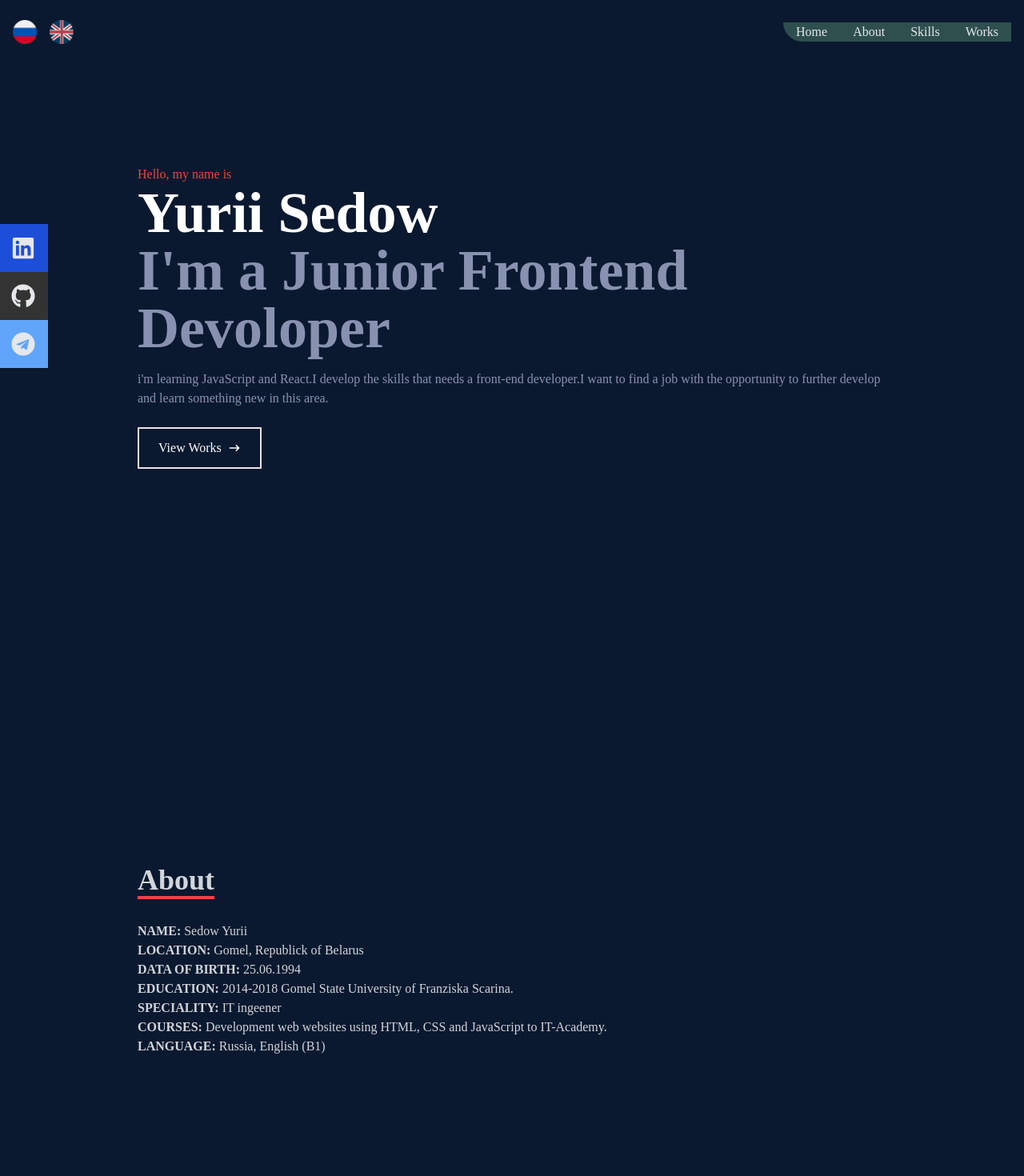
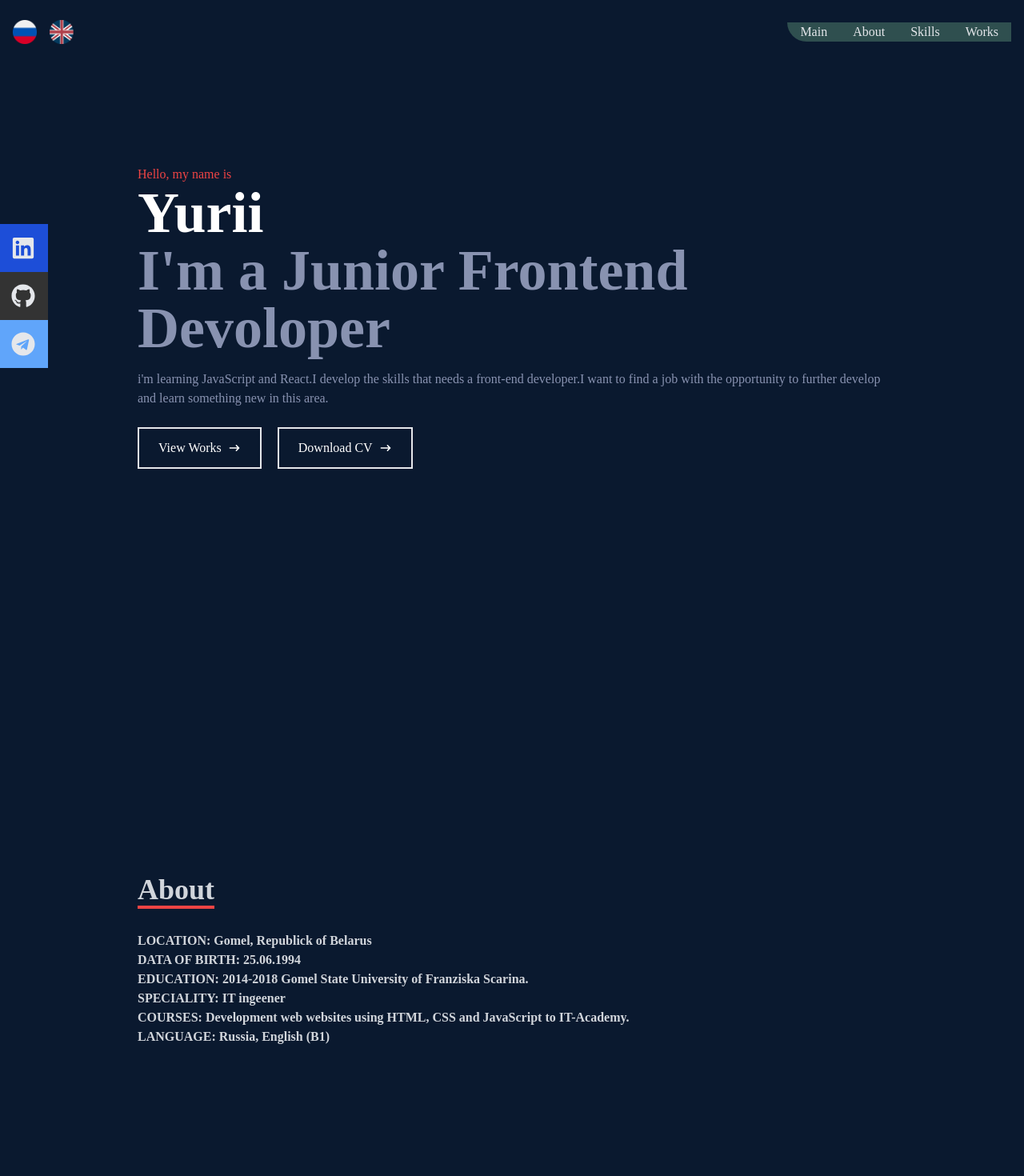
Before and after one commit to Avngrss/my-portfolio, a React (Create React App) app: page / in a window 1280 px wide. Shown: the top 1470 px of the page at 80% size. Built offline with nearby package versions, Linux system fonts and the light colour scheme.

Commit message:
finish portfolio

```diff
--- a/package.json
+++ b/package.json
@@ -6,8 +6,11 @@
     "@testing-library/jest-dom": "^5.16.5",
     "@testing-library/react": "^13.4.0",
     "@testing-library/user-event": "^13.5.0",
+    "i18next-browser-languagedetector": "^7.0.2",
+    "i18next-http-backend": "^2.2.1",
     "react": "^18.2.0",
     "react-dom": "^18.2.0",
+    "react-i18next": "^12.3.1",
     "react-icons": "^4.9.0",
     "react-scripts": "5.0.1",
     "react-scroll": "^1.8.9",
--- /dev/null
+++ b/public/locales/en/translation.json
@@ -0,0 +1,22 @@
+{
+  "Home": "Main",
+  "About": "About",
+  "Skills": "Skills",
+  "Works": "Works",
+  "text": "Hello, my name is",
+  "name": "Yurii",
+  "junior": "I'm a Junior Frontend Devoloper",
+  "info": "i'm learning JavaScript and React.I develop the skills that needs a front-end developer.I want to find a job with the opportunity to further develop and learn something new in this area.",
+  "work-btn": "View Works",
+  "download": "Download CV",
+  "location": "LOCATION: Gomel, Republick of Belarus",
+  "birth": "DATA OF BIRTH: 25.06.1994",
+  "education": "EDUCATION: 2014-2018 Gomel State University of Franziska Scarina.",
+  "speciality": "SPECIALITY: IT ingeener",
+  "courses": "COURSES: Development web websites using HTML, CSS and JavaScript to IT-Academy.",
+  "language": "LANGUAGE: Russia, English (B1)",
+  "list": "//Here is a list of technologies I have worked with",
+  "infoworks": "//I invite you to see my work",
+  "demo": "Demo",
+  "code": "Code"
+}
--- a/src/App.js
+++ b/src/App.js
@@ -1,17 +1,23 @@
+import { useTranslation } from "react-i18next";
 import About from "./components/About";
 import Home from "./components/Home";
 import Navbar from "./components/Navbar";
 import Skills from "./components/Skills";
 import Works from "./components/Works";
+import "./I18n";
 
 function App() {
+  const { t, i18n } = useTranslation();
+  const changelanguage = (language) => {
+    i18n.changeLanguage(language);
+  };
   return (
     <div>
-      <Navbar />
-      <Home />
-      <About />
-      <Skills />
-      <Works />
+      <Navbar changelanguage={changelanguage} t={t} />
+      <Home t={t} />
+      <About t={t} />
+      <Skills t={t} />
+      <Works t={t} />
     </div>
   );
 }
--- /dev/null
+++ b/src/I18n.jsx
@@ -0,0 +1,21 @@
+import I18n from "i18next";
+import Backend from "i18next-http-backend";
+import LanguageDetector from "i18next-browser-languagedetector";
+import { initReactI18next } from "react-i18next";
+
+I18n.use(Backend)
+  .use(LanguageDetector)
+  .use(initReactI18next)
+  .init({
+    fallbackLng: "en",
+    debug: true,
+    detection: {
+      order: ["queryString", "cookie"],
+      cashe: ["cookie"],
+    },
+    Interpolation: {
+      escapeValue: false,
+    },
+  });
+
+export default I18n;
--- a/src/components/About.jsx
+++ b/src/components/About.jsx
@@ -1,34 +1,31 @@
 import React from "react";
 
-function About() {
+function About({ t }) {
   return (
     <div name="about" className="w-full h-screen bg-[#0a192f] text-gray-300">
       <div className="flex flex-col justify-center items-center w-full h-full">
         <div className="max-w-[1000px] w-full px-4">
           <div className="pb-8 pl-4">
-            <p className="text-4xl font-bold inline border-b-4 border-red-500">About</p>
+            <p className="text-4xl font-bold inline border-b-4 border-red-500">{t("About")}</p>
           </div>
           <div>
             <p className="ml-4">
-              <span className="font-bold">NAME:</span> Sedow Yurii
+              <span className="font-bold">{t("location")}</span>
             </p>
             <p className="ml-4">
-              <span className="font-bold">LOCATION:</span> Gomel, Republick of Belarus
+              <span className="font-bold">{t("birth")}</span>
             </p>
             <p className="ml-4">
-              <span className="font-bold">DATA OF BIRTH:</span> 25.06.1994
+              <span className="font-bold">{t("education")}</span>
             </p>
             <p className="ml-4">
-              <span className="font-bold">EDUCATION:</span> 2014-2018 Gomel State University of Franziska Scarina.
+              <span className="font-bold">{t("speciality")}</span>
             </p>
             <p className="ml-4">
-              <span className="font-bold">SPECIALITY:</span> IT ingeener
+              <span className="font-bold">{t("courses")}</span>
             </p>
             <p className="ml-4">
-              <span className="font-bold">COURSES:</span> Development web websites using HTML, CSS and JavaScript to IT-Academy.
-            </p>
-            <p className="ml-4">
-              <span className="font-bold">LANGUAGE:</span> Russia, English (B1)
+              <span className="font-bold">{t("language")}</span>
             </p>
           </div>
         </div>
--- a/src/components/Home.jsx
+++ b/src/components/Home.jsx
@@ -1,24 +1,33 @@
 import React from "react";
 import { HiArrowNarrowRight } from "react-icons/hi";
 import { Link } from "react-scroll";
+import cv from "../assets/CV.pdf";
 
-const Home = () => {
+const Home = ({ t }) => {
   return (
     <div name="home" className="w-full h-screen bg-[#0a192f]">
       <div className="max-w-[1000px] mx-auto px-8 flex flex-col justify-center h-full">
-        <p className="text-red-500">Hello, my name is</p>
-        <h1 className="text-4xl sm:text-7xl font-bold text-[#fff]">Yurii Sedow</h1>
-        <h2 className="text-4xl sm:text-7xl font-bold text-[#8892b0]">I'm a Junior Frontend Devoloper</h2>
-        <p className="text-[#8892b0] py-4 max-w-[1700px]">i'm learning JavaScript and React.I develop the skills that needs a front-end developer.I want to find a job with the opportunity to further develop and learn something new in this area.</p>
-        <div>
+        <p className="text-red-500">{t("text")}</p>
+        <h1 className="text-4xl sm:text-7xl font-bold text-[#fff]">{t("name")}</h1>
+        <h2 className="text-4xl sm:text-7xl font-bold text-[#8892b0]">{t("junior")}</h2>
+        <p className="text-[#8892b0] py-4 max-w-[1700px]">{t("info")}</p>
+        <div className="flex gap-5 sm:flex-wrap">
           <Link to="works" smooth={true} duration={500}>
             <button className="text-white border-2 px-6 py-3 my-2 flex items-center hover:bg-red-500 hover:border-red-500">
-              View Works
+              {t("work-btn")}
               <span className="group-hover:rotate-90 duration-300">
                 <HiArrowNarrowRight className="ml-2" />
               </span>
             </button>
           </Link>
+          <a href={cv} download="cv">
+            <button className="text-white border-2 px-6 py-3 my-2 flex items-center hover:bg-red-500 hover:border-red-500">
+              {t("download")}
+              <span className="group-hover:rotate-90 duration-300">
+                <HiArrowNarrowRight className="ml-2" />
+              </span>
+            </button>
+          </a>
         </div>
       </div>
     </div>
--- a/src/components/Navbar.jsx
+++ b/src/components/Navbar.jsx
@@ -4,35 +4,35 @@ import { FaBars, FaTimes, FaLinkedin, FaGithub, FaTelegram } from "react-icons/f
 import flagrussia from "../assets/flagrussia.png";
 import flagengland from "../assets/flagvelikobritanii.png";
 
-const Navbar = () => {
+const Navbar = ({ changelanguage, t }) => {
   const [openMenu, setOpenMenu] = React.useState(false);
   const ShowMenu = () => setOpenMenu(!openMenu);
   return (
     <div className="fixed w-full h-[80px] flex justify-between items-center px-4 bg-[#0a192f] text-gray-200">
       <div className="flex items-center justify-between gap-4">
-        <img height="30px" width="30px" src={flagrussia} alt="flagrussia" />
-        <img height="30px" width="30px" src={flagengland} alt="flagengland" />
+        <img className="cursor-pointer hover:scale-150 duration-500" onClick={() => changelanguage("ru")} height="30px" width="30px" src={flagrussia} alt="flagrussia" />
+        <img className="cursor-pointer hover:scale-150 duration-500" onClick={() => changelanguage("en")} height="30px" width="30px" src={flagengland} alt="flagengland" />
       </div>
       <div className="hidden md:flex rounded-bl-full bg-[#2F4F4F]">
         <ul className="hidden md:flex">
           <li className="hover:text-red-500">
             <Link to="home" smooth={true} duration={500}>
-              Home
+              {t("Home")}
             </Link>
           </li>
           <li className="hover:text-red-500">
             <Link to="about" smooth={true} duration={500}>
-              About
+              {t("About")}
             </Link>
           </li>
           <li className="hover:text-red-500">
             <Link to="skills" smooth={true} duration={500}>
-              Skills
+              {t("Skills")}
             </Link>
           </li>
           <li className="hover:text-red-500">
             <Link to="works" smooth={true} duration={500}>
-              Works
+              {t("Works")}
             </Link>
           </li>
         </ul>
@@ -45,22 +45,22 @@ const Navbar = () => {
       <ul className={!openMenu ? "hidden" : "absolute top-0 left-0 w-full h-screen bg-[#0a192f] flex flex-col justify-center items-center"}>
         <li className="py-6 text-4xl">
           <Link onClick={ShowMenu} to="home" smooth={true} duration={500}>
-            Home
+            {t("Home")}
           </Link>
         </li>
         <li className="py-6 text-4xl">
           <Link onClick={ShowMenu} to="about" smooth={true} duration={500}>
-            About
+            {t("About")}
           </Link>
         </li>
         <li className="py-6 text-4xl">
           <Link onClick={ShowMenu} to="skills" smooth={true} duration={500}>
-            Skills
+            {t("Skills")}
           </Link>
         </li>
         <li className="py-6 text-4xl">
           <Link onClick={ShowMenu} to="works" smooth={true} duration={500}>
-            Works
+            {t("Works")}
           </Link>
         </li>
       </ul>
--- a/src/components/Skills.jsx
+++ b/src/components/Skills.jsx
@@ -8,13 +8,13 @@ import github from "../assets/github.png";
 import bootstrap from "../assets/bootstrap.png";
 import tailwind from "../assets/Tailwind.png";
 
-function Skills() {
+function Skills({ t }) {
   return (
     <div name="skills" className="w-full h-screen bg-[#0a192f] px-4 text-gray-300">
       <div className="max-w-[1000px] mx-auto p-4 flex flex-col justify-center w-full h-full">
         <div>
-          <p className="text-4xl font-bold inline border-b-4 border-red-500">Skills</p>
-          <p className="py-4">//Here is a list of technologies I have worked with</p>
+          <p className="text-4xl font-bold inline border-b-4 border-red-500">{t("Skills")}</p>
+          <p className="py-4">{t("list")}</p>
         </div>
         <div className="w-full grid grid-cols-2 sm:grid-cols-4 gap-4 text-center py-8">
           <div className="shadow-md shadow-[#040c16] hover:scale-110 duration-500">
--- a/src/index.js
+++ b/src/index.js
@@ -1,12 +1,13 @@
-import React from 'react';
-import ReactDOM from 'react-dom/client';
-import './index.css';
-import App from './App';
+import React, { Suspense } from "react";
+import ReactDOM from "react-dom/client";
+import "./index.css";
+import App from "./App";
 
-
-const root = ReactDOM.createRoot(document.getElementById('root'));
+const root = ReactDOM.createRoot(document.getElementById("root"));
 root.render(
   <React.StrictMode>
-    <App />
+    <Suspense fallback={<div>Loading...</div>}>
+      <App />
+    </Suspense>
   </React.StrictMode>
 );
```
Also changed, not shown: public/locales/ru/translation.json (added, +22 -0 lines), src/components/Works.jsx (+21 -21 lines), 2 other files (tests, documents, lock files or other folders).
